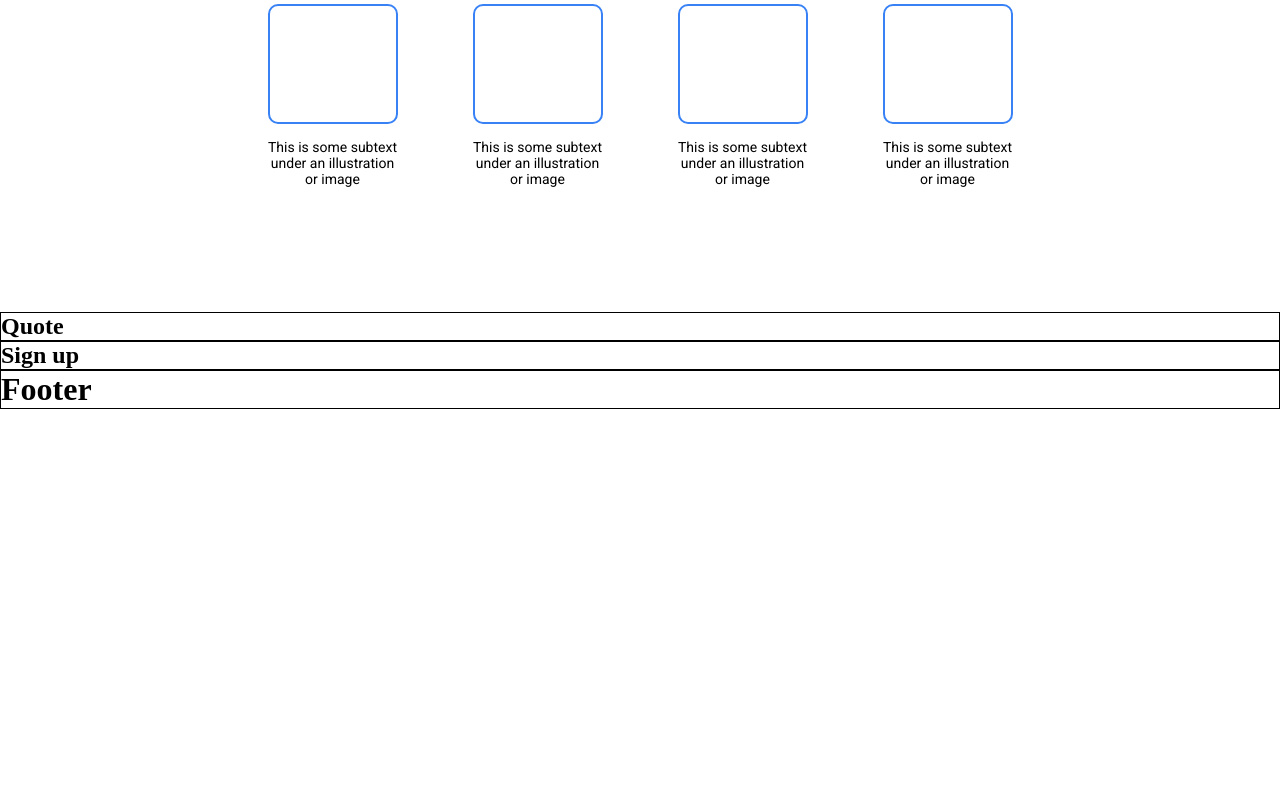
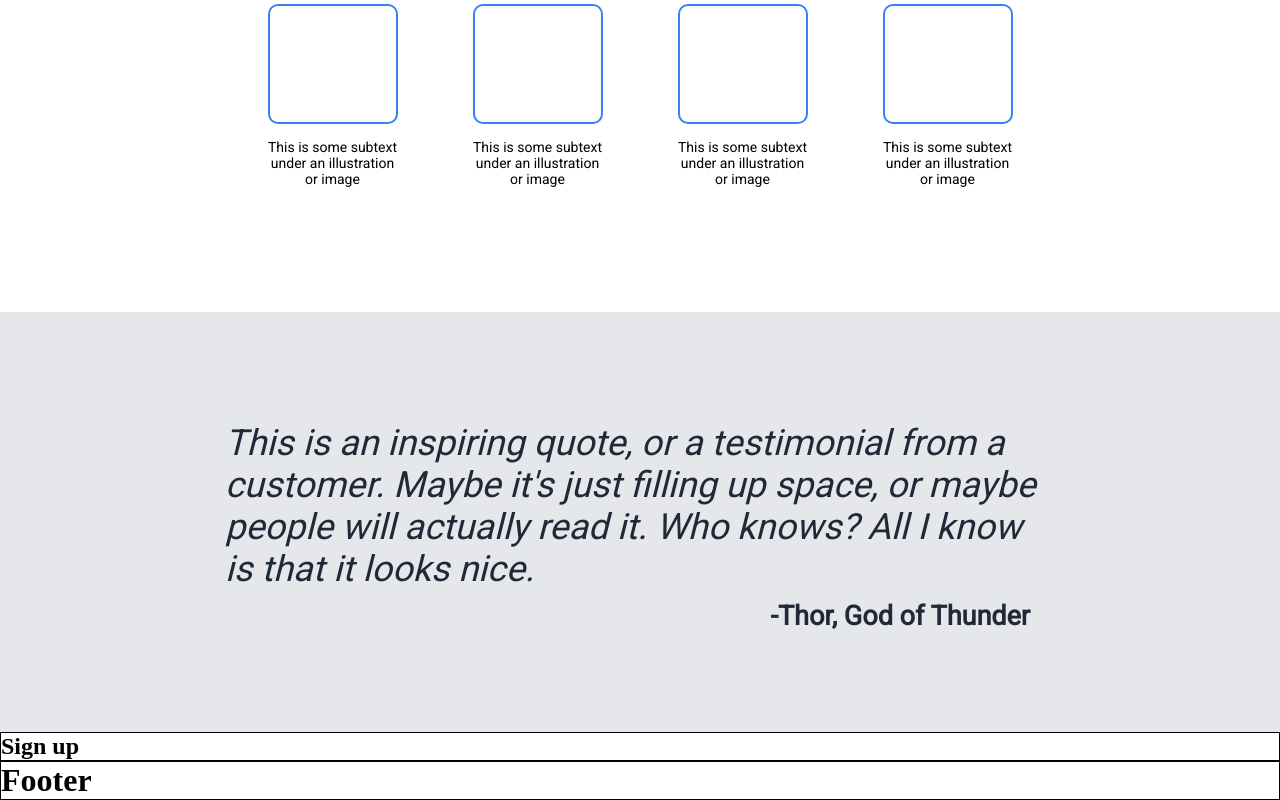
Before and after one commit to ejagorto/odin-landing-page, a plain HTML site: page index.html in a window 1280 px wide. Shown: the part 642-1442 px from the top of the page. Before the commit the page ends 1051 px from the top, so only its background shows below. Drawn offline with Linux system fonts and the light colour scheme.

Commit message:
Update index.html and style.css added quote container

```diff
--- a/index.html
+++ b/index.html
@@ -72,26 +72,21 @@
            </div>
             </div>
 
-            <!-- <div class="random-container-text">
-                    <p>This is some subtext under an illustration image</p>
-
-
-                    <p>This is some subtext under an illustration image</p>
-
-
-                    <p>This is some subtext under an illustration image</p>
-
-
-                    <p>This is some subtext under an illustration image</p>
-
-            </div> -->
-
         </div>
         <!-- quote -->
-        <div class="main quote" style="border: 1px solid black;">
-            <h2>Quote</h2>
+        <div class="main quote" >
+            <div class="quote-text">
+                <p>This is an inspiring quote, or a testimonial from a
+                    customer. Maybe it's just filling up space, or maybe
+                    people will actually read it. Who knows? All I know
+                    is that it looks nice.
+                </p>
+            </div>
+            <div class="quote-person">
+                <h2>-Thor, God of Thunder</h2>
+            </div>
+        </div>
 
-        </div>
         <!-- sign up -->
         <div class="main signup" style="border: 1px solid black;">
             <h2>Sign up</h2>
--- a/style.css
+++ b/style.css
@@ -166,3 +166,34 @@ button {
     border: 2px solid #3882F6;
     border-radius: 10px;
 }
+
+.main.quote{
+    font-family: 'Roboto';
+    display: flex;
+    justify-content: center;
+    align-items: center;
+    flex-direction: column;
+    background-color: #E5E7EB;
+
+}
+
+.quote-text {
+    font-size: 36px;
+    font-style: italic;
+    color: #1F2937;
+    /* border: 1px solid black; */
+    padding: 10px;
+    margin: 100px 100px 0px 100px;
+   width: 850px;
+}
+
+.quote-person {
+    font-size: 18px;
+    display: flex;
+    width: 780px;
+    justify-content: flex-end;
+    font-style: light italic;
+    color: #1F2937;
+    margin-bottom: 100px;
+    /* border: 1px solid black; */
+}
```
